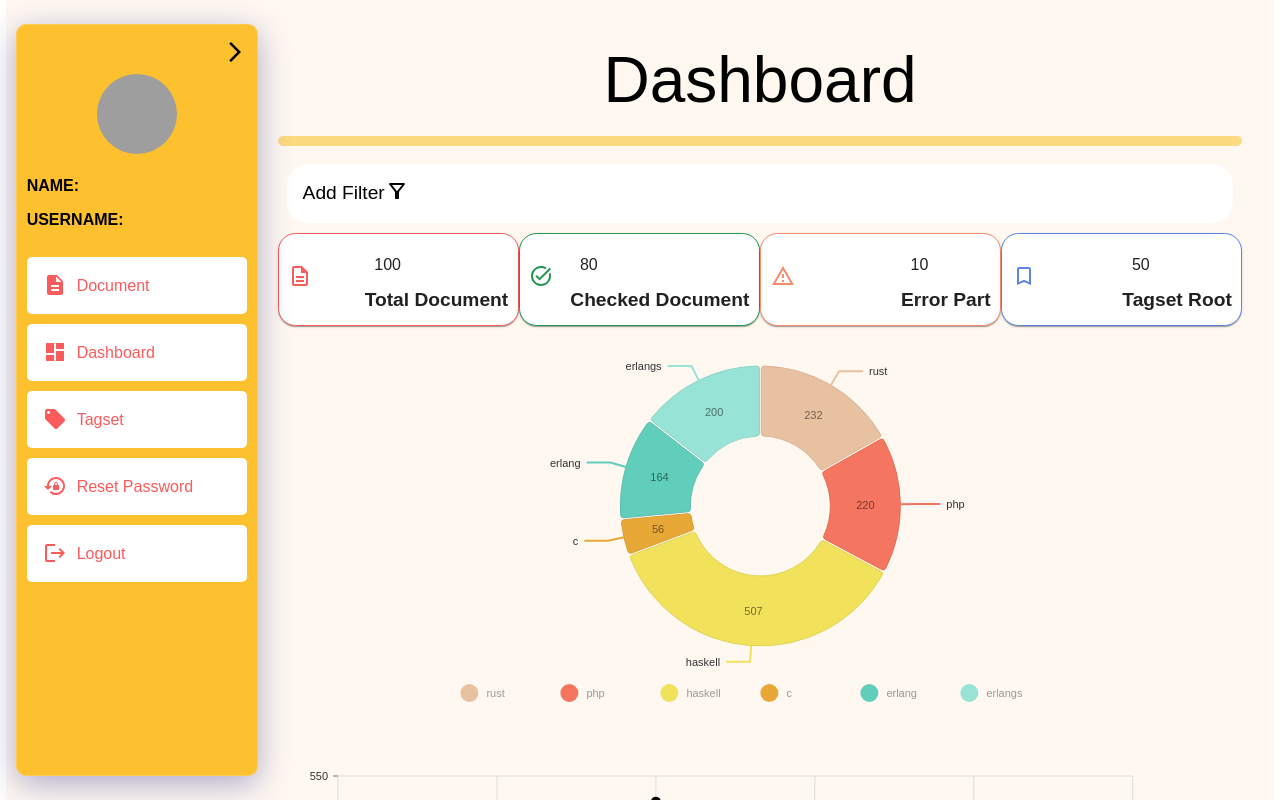
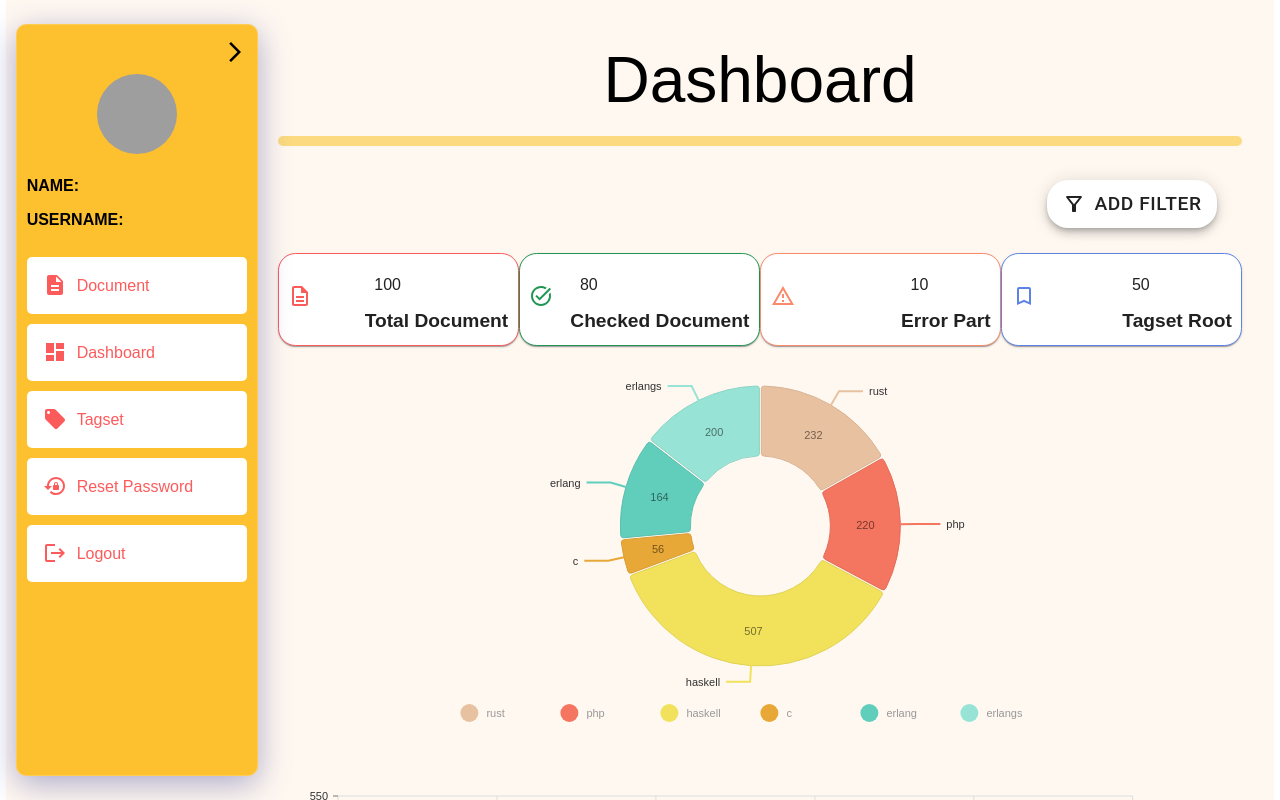
Before and after one commit to BananaGangDev/Front-end_KAEWJAA, a React (Vite) app: page /dashboard in a window 1280 px wide. Shown: the top 800 px of the page. Built offline with nearby package versions, Linux system fonts and the light colour scheme; grey boxes are pictures that could not be loaded.

Commit message:
Add filter button

```diff
--- a/src/pages/Dashboard.jsx
+++ b/src/pages/Dashboard.jsx
@@ -1,6 +1,6 @@
 import React, { StrictMode } from "react";
 import SideBar from "../components/SideBar";
-import ArrowBackIcon from "@mui/icons-material/ArrowBack";
+import Fab from '@mui/material/Fab';
 import DescriptionOutlinedIcon from "@mui/icons-material/DescriptionOutlined";
 import TaskAltOutlinedIcon from "@mui/icons-material/TaskAltOutlined";
 import WarningAmberOutlinedIcon from "@mui/icons-material/WarningAmberOutlined";
@@ -94,36 +94,7 @@ function Dashboard() {
     Value: item.id,
     Errortagger: item.value,
    }))
-  //[
-  //   {
-  //     Value: "AD",
-  //     Errortagger: 152,
-  //   },
-  //   {
-  //     Value: "AE",
-  //     Errortagger: 177,
-  //   },
-  //   {
-  //     Value: "AF",
-  //     Errortagger: 15,
-  //   },
-  //   {
-  //     Value: "AG",
-  //     Errortagger: 46,
-  //   },
-  //   {
-  //     Value: "AI",
-  //     Errortagger: 168,
-  //   },
-  //   {
-  //     Value: "AL",
-  //     Errortagger: 114,
-  //   },
-  //   {
-  //     Value: "AM",
-  //     Errortagger: 23,
-  //   },
-  // ];
+
 
   const MyResponsiveLine = ({ data }) => (
     <ResponsiveLine
@@ -311,10 +282,13 @@ function Dashboard() {
         </div>
         <hr id="line" />
         <div className="body">
-          <div className="filter-btn">
-            Add Filter
-            <FilterAltOutlinedIcon />
+          <div className="btn-container">
+            <Fab variant="extended" className="filter-btn">
+              <FilterAltOutlinedIcon sx={{ mr: 1 }} />
+              Add Filter
+            </Fab>
           </div>
+
           <div className="cardsGroup">
             {Cards.map((card, index) => (
               <Paper
--- a/src/styles/Dashboard.css
+++ b/src/styles/Dashboard.css
@@ -39,6 +39,11 @@
     font-size: 1.2em;
     font-weight: bold;
 }
+.dashboardpage .btn-container{
+    display: flex;
+    justify-content: end;
+    margin: 1em;
+}
 .dashboardpage .filter-btn{
     display: flex;
     width: auto;
```
